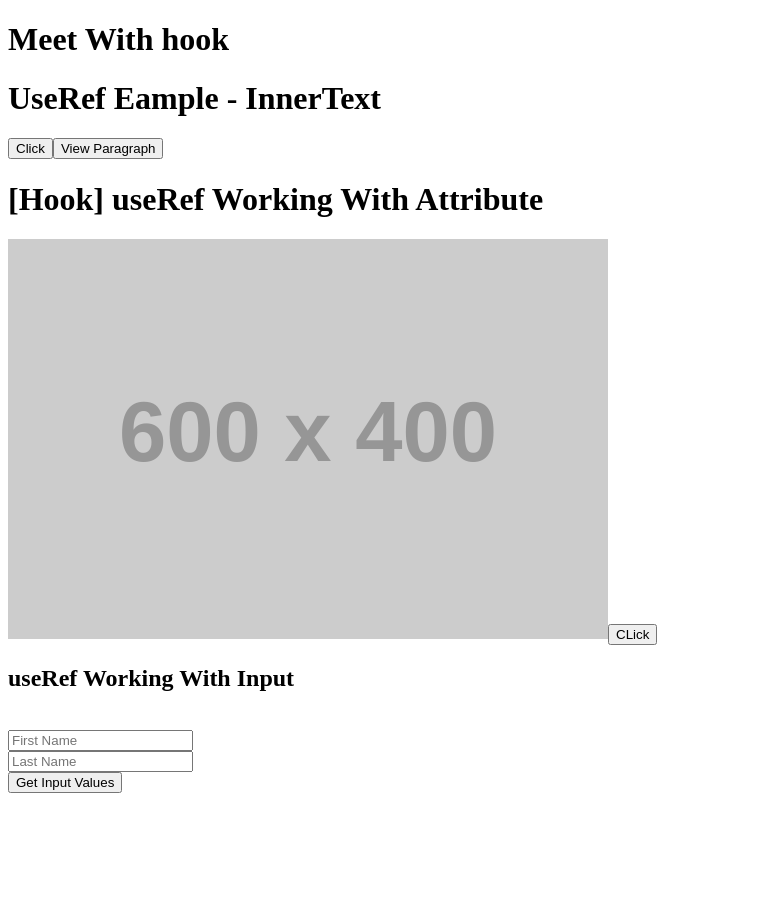
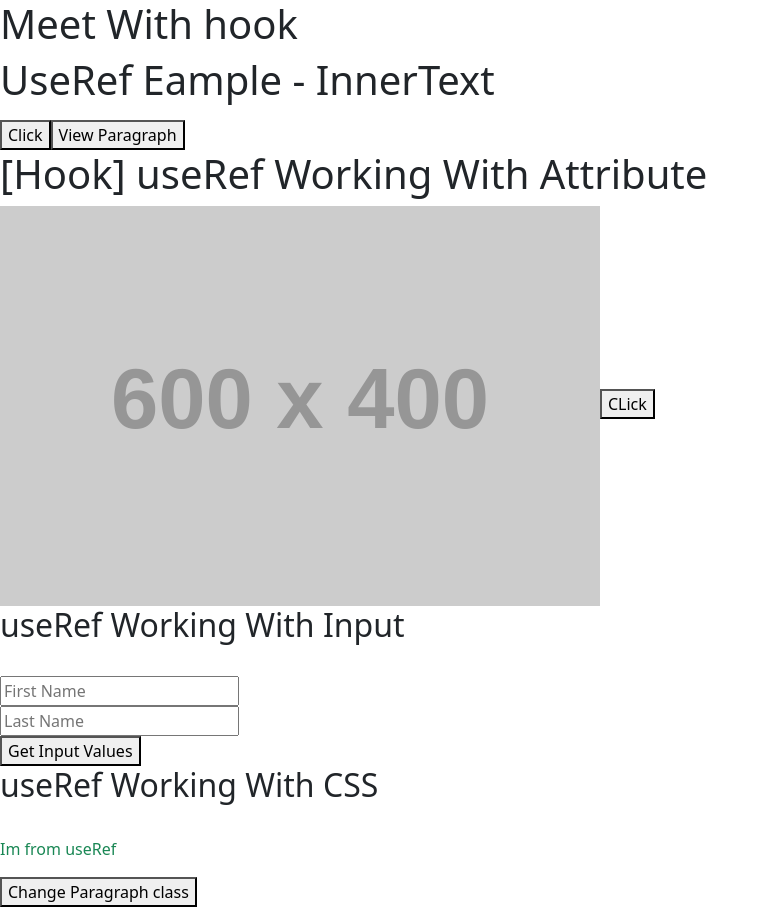
Before and after one commit to RazelRaz/Meet-with-react-hooks, a React (Vite) app: page / in a window 1280 px wide. Shown: the whole page, without its empty margins (0-769 px from the left). Before the commit the page ends 801 px from the top, so only its background shows below. Built offline with nearby package versions, Linux system fonts and the light colour scheme.

Commit message:
useRef Working With CSS

```diff
--- a/package.json
+++ b/package.json
@@ -10,7 +10,9 @@
     "preview": "vite preview"
   },
   "dependencies": {
+    "bootstrap": "^5.3.0",
     "react": "^18.2.0",
+    "react-bootstrap": "^2.8.0",
     "react-dom": "^18.2.0"
   },
   "devDependencies": {
--- a/src/App.jsx
+++ b/src/App.jsx
@@ -1,3 +1,4 @@
+import UseRefWorkingWithCSS from "./components/UseRefWorkingWithCSS"
 import UseRefWorkingWithInput from "./components/UseRefWorkingWithInput"
 import UserefAttributeValue from "./components/UserefAttributeValue"
 import UserefInnerText from "./components/UserefInnerText"
@@ -10,6 +11,7 @@ function App() {
       <UserefInnerText></UserefInnerText>
       <UserefAttributeValue></UserefAttributeValue>
       <UseRefWorkingWithInput></UseRefWorkingWithInput>
+      <UseRefWorkingWithCSS></UseRefWorkingWithCSS>
     </>
   )
 }
--- /dev/null
+++ b/src/components/UseRefWorkingWithCSS.jsx
@@ -0,0 +1,23 @@
+import { useRef } from "react";
+
+
+const UseRefWorkingWithCSS = () => {
+
+    const cssPara = useRef();
+
+    const changeParaCLass = () => {
+        cssPara.current.classList.remove('text-success');
+        cssPara.current.classList.add('text-danger');
+    }
+
+    return (
+        <div>
+            <h2>useRef Working With CSS</h2><br />
+
+            <p className="text-success" ref={cssPara}>Im from useRef</p>
+            <button onClick={changeParaCLass}>Change Paragraph class</button>
+        </div>
+    );
+};
+
+export default UseRefWorkingWithCSS;
--- a/src/main.jsx
+++ b/src/main.jsx
@@ -1,6 +1,8 @@
 import React from 'react'
 import ReactDOM from 'react-dom/client'
 import App from './App.jsx'
+import 'bootstrap'
+import 'bootstrap/dist/css/bootstrap.min.css'
 
 
 ReactDOM.createRoot(document.getElementById('root')).render(
```
Also changed, not shown: 1 other file (tests, documents, lock files or other folders).
